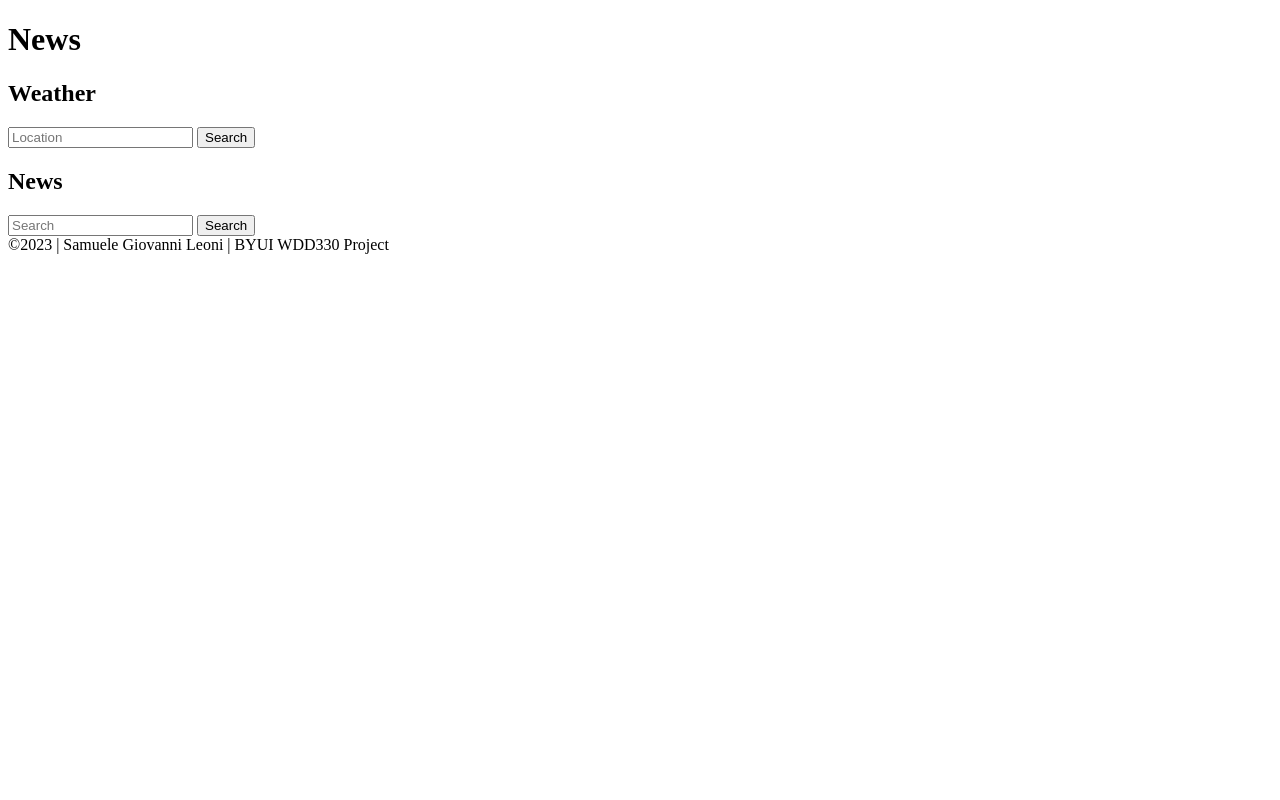
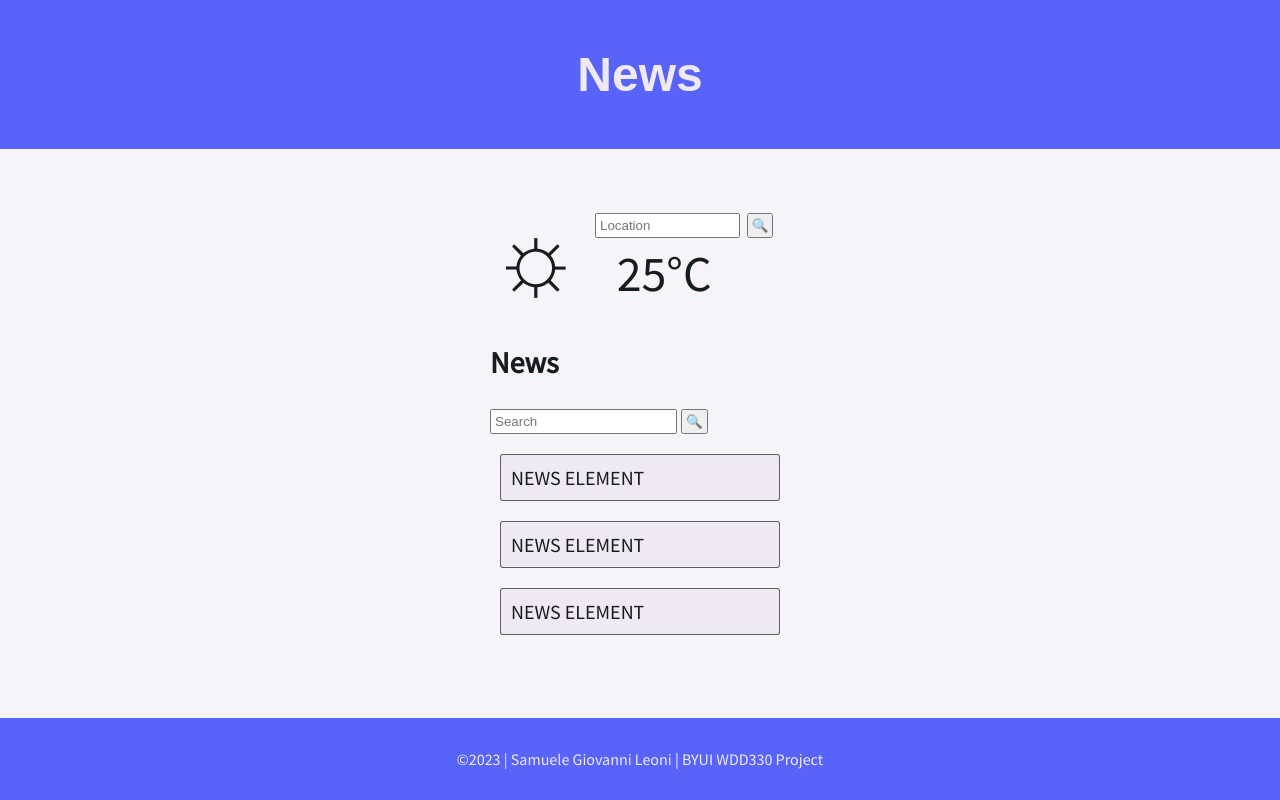
Before and after one commit to samuele-leoni/wdd330-News, a website built with Vite: page src/index.html in a window 1280 px wide. Built offline with nearby package versions, Linux system fonts and the light colour scheme; a web font is replaced by a local one.

Commit message:
Added styling for small view

```diff
--- /dev/null
+++ b/src/css/small.css
@@ -0,0 +1,105 @@
+@import url('https://fonts.googleapis.com/css2?family=Aboreto&family=Source+Sans+Pro&display=swap');
+
+/* GLOBAL */
+
+:root {
+    --font-body: "Source Sans Pro", Helvetica, sans-serif;
+    --font-headline: Aboreto, "Arial Narrow Bold", sans-serif;
+    /* colors */
+    --primary-color: #171D1C;
+    --secondary-color: #5863F8;
+    --accent-1: #16BAC5;
+    --accent-2: #EFE9F4;
+
+    /* sizes */
+    --font-base: 20px;
+    --small-font: 0.8em;
+    --large-font: 1.2em;
+}
+
+/* GENERAL */
+
+body {
+    background-color: #EFE9F480;
+    font-size: var(--font-base);
+    display: flex;
+    min-height: 100vh;
+    flex-direction: column;
+    font-family: var(--font-body);
+    margin: 0;
+    padding: 0;
+    min-width: 300px;
+}
+
+main {
+    width: 400px;
+    margin: auto;
+    color: var(--primary-color);
+    padding: 25px;
+}
+
+.search {
+    padding: 3px;
+}
+
+/* HEADER AND FOOTER */
+
+header, footer {
+    background-color: var(--secondary-color);
+    color: var(--accent-2);
+    padding: 15px;
+    text-align: center;
+    max-width: 100%;
+}
+
+header {
+    font-size: var(--large-font);
+    font-family: var(--font-headline);
+    margin-bottom: 20px;
+}
+
+footer {
+    font-size: var(--small-font);
+    margin-top: auto;
+
+}
+
+/* WEATHER */
+
+#weather, #news {
+    margin: 0 auto;
+    width: 300px;
+}
+
+#temperature {
+    font-size: 2.5em;
+}
+
+#weather-icon {
+    font-size: 100px;
+    margin-right: 35px;
+}
+
+#weather-location {
+    width: fit-content;
+    font-size: var(--large-font);
+    font-family: var(--font-headline);
+    position: relative;
+    margin-top: -50px;
+    top: 45px;
+    left: 105px;
+}
+
+#weather-location-input {
+    width: 135px;
+}
+
+/* NEWS */
+
+.news-element {
+    margin: 20px 10px;
+    padding: 10px;
+    background-color: var(--accent-2);
+    border: #171D1CAA 1px solid;
+    border-radius: 3px;
+}
--- a/src/index.html
+++ b/src/index.html
@@ -14,21 +14,28 @@
     <header></header>
     <main>
         <section id="weather">
-            <h1>Weather</h1>
             <div id="weather-location">
-                <input type="text" id="weather-location-input" placeholder="Location">
-                <button id="weather-location-button">Search</button>
+                <input type="text" class="search" id="weather-location-input" placeholder="Location">
+                <button class="search" id="weather-location-button">&#x1F50D;</button>
             </div>
-            <div id="weather-container"></div>
+            <div id="weather-container"><span id="weather-icon">☼</span><span id="temperature">25°C</span></div>
         </section>
         <section id="news">
             <h1>News</h1>
             <div id="news-search">
-                <input type="text" id="news-search-input" placeholder="Search">
-                <button id="news-search-button">Search</button>
+                <input type="text" class="search" id="news-search-input" placeholder="Search">
+                <button class="search" id="news-search-button">&#x1F50D;</button>
             </div>
             <div id="news-filter">
-                <!-- TODO -->
+                <div class="news-element">
+                    NEWS ELEMENT
+                </div>
+                <div class="news-element">
+                    NEWS ELEMENT
+                </div>
+                <div class="news-element">
+                    NEWS ELEMENT
+                </div>
             </div>
             <div id="news-container"></div>
         </section>
--- a/src/public/partials/footer.html
+++ b/src/public/partials/footer.html
@@ -1 +1 @@
-&copy;2023 | Samuele Giovanni Leoni | BYUI WDD330 Project
+<p>&copy;2023 | Samuele Giovanni Leoni | BYUI WDD330 Project</p>
```
